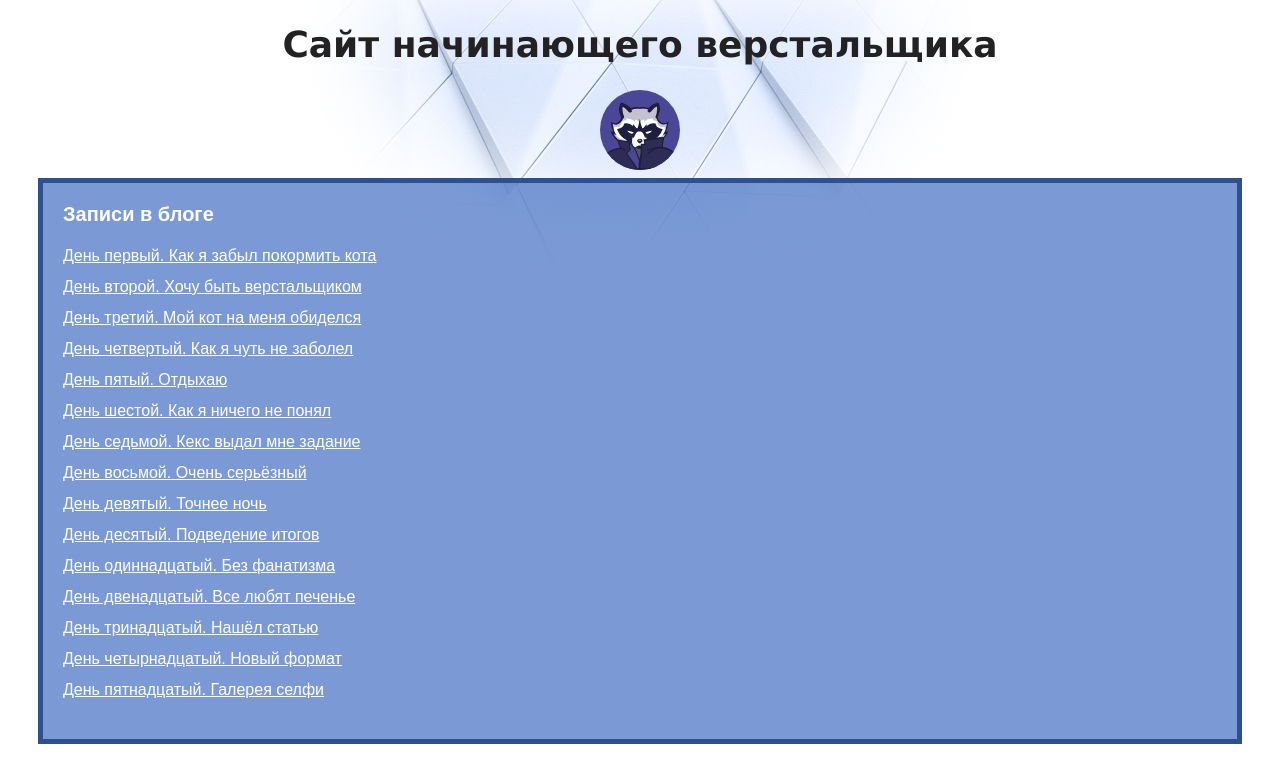
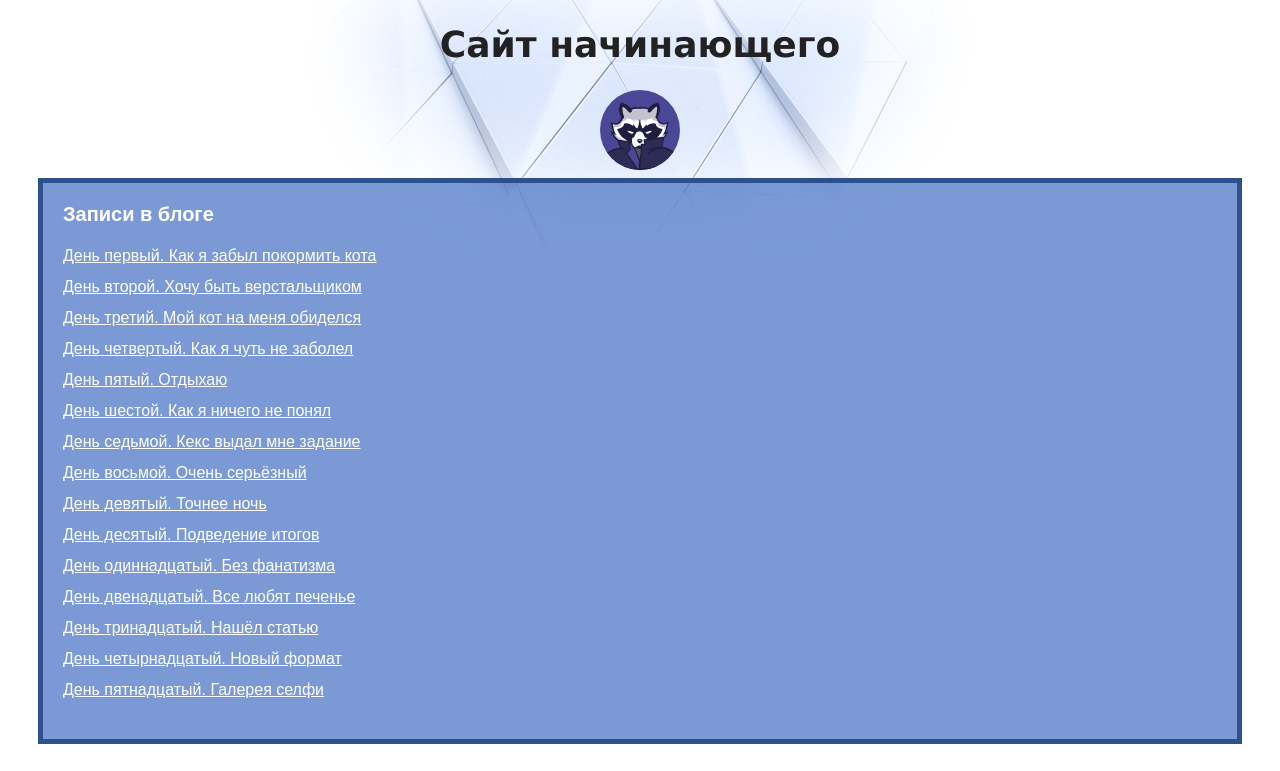
Before and after one commit to genbarch/education, a plain HTML site: page index.html in a window 1280 px wide. Shown: the top 771 px of the page. Drawn offline with Linux system fonts and the light colour scheme.

Commit message:
удаление слова верстальщика

```diff
--- a/index.html
+++ b/index.html
@@ -7,7 +7,7 @@
   </head>
   <body>
     <header>
-      <h1 class="page-title">Сайт начинающего верстальщика</h1>
+      <h1 class="page-title">Сайт начинающего </h1>
     </header>
     <main>
       <div class="avatar-container">
```
